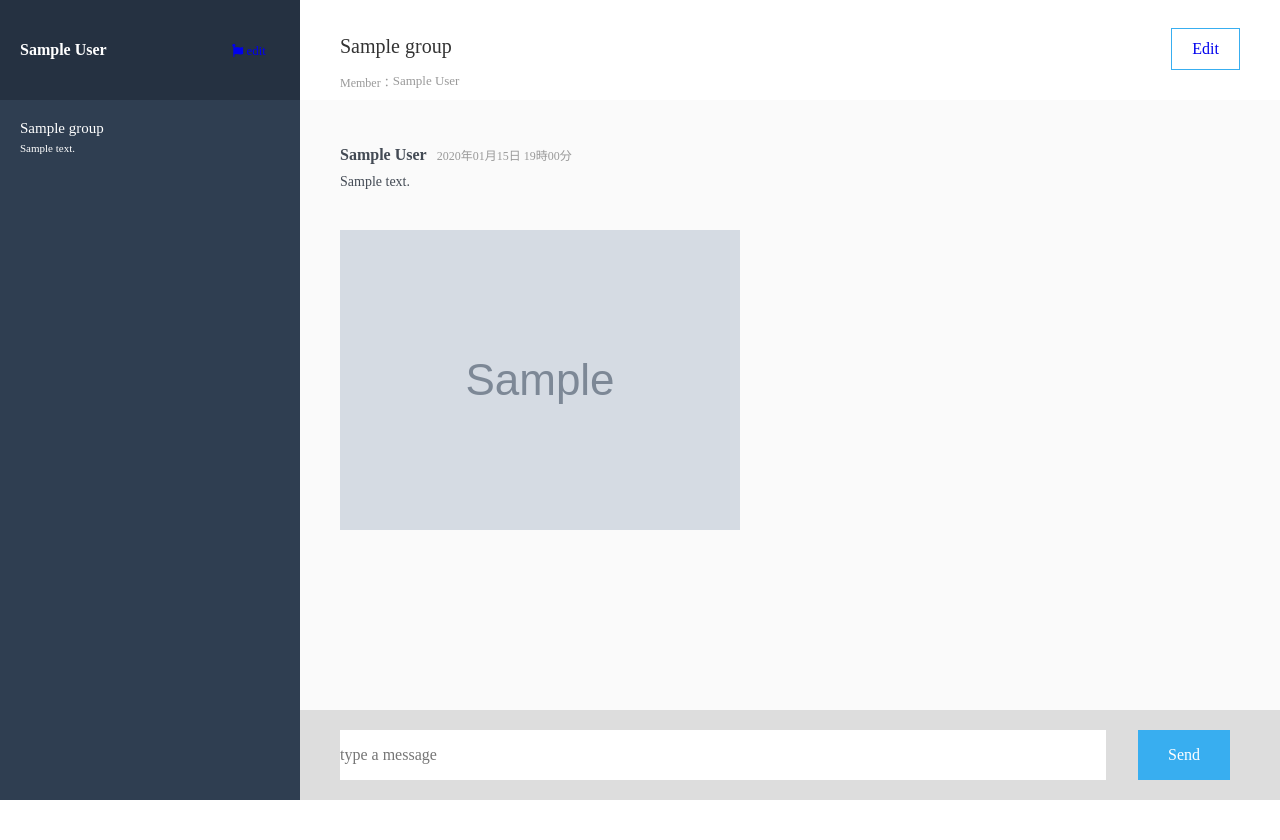
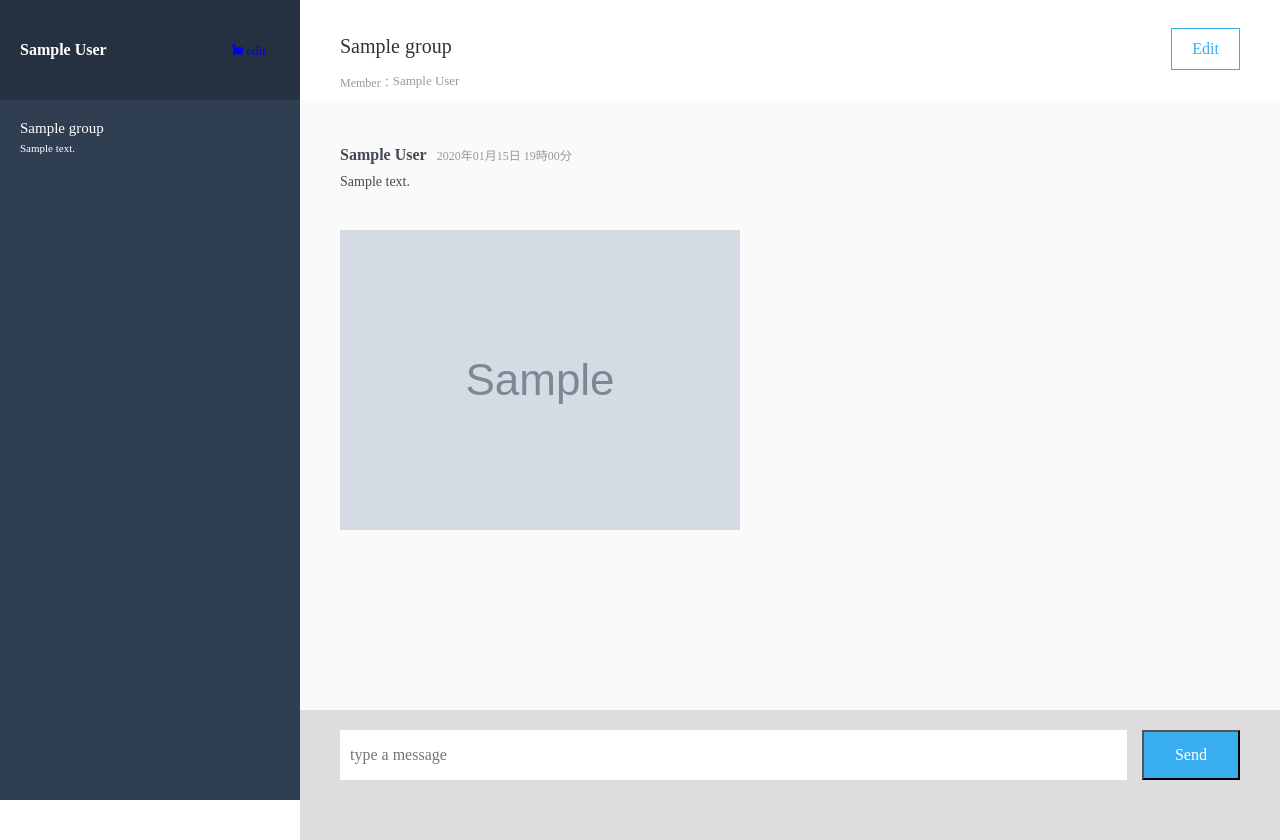
Before and after one commit to megkato/chat-space, a Rails app: page /groups/1/messages in a window 1280 px wide. Before the commit the page ends 800 px from the top, so only its background shows below. Run offline with Rails 7, Linux system fonts and the light colour scheme; a user stored in the database is signed in; tables that the repository leaves empty hold one stand-in row (values such as "Sample post"); grey boxes marked "Sample" are stand-in pictures; style sheets or scripts are compiled from the project's sources; some libraries are stand-ins or nearby versions.

Commit message:
Update css

```diff
--- a/app/assets/stylesheets/config/colors.scss
+++ b/app/assets/stylesheets/config/colors.scss
@@ -1,7 +1,7 @@
 $white: #fff;
 $side_blue_dark: #253141;
 $side_blue_light: #2f3e51;
-$light_blue: #38AEF0;
+$light_blue: #38aef0;
 $light_gray: #999;
 $black: #434a54;
 $alert_orange: #F35500;
--- a/app/assets/stylesheets/modules/chat.scss
+++ b/app/assets/stylesheets/modules/chat.scss
@@ -24,12 +24,14 @@
     }
     .right-header {
       border: 1px solid $light_blue;
-      color: $light_blue;
       float: right;
       height: 40px;
       line-height: 40px;
       margin-top: 28px;
       padding: 0 20px;
+    }
+    a {
+      color: $light_blue;
     }
   }
 
@@ -65,13 +67,16 @@
   }
 
   .form {
-    background-color: #DDDDDD;
-    box-sizing: border-box;
+    background-color: #ddd;
     height: 90px;
-    padding: 20px 50px 20px 40px;
+    padding: 20px 40px;
+    .new_message{
+      display: flex;
+    }
     &__message {
       border: none;
-      float: left;
+      display: flex;
+      padding: 0 40px 0 10px;
       height: 50px;
       width: calc(100% - 150px);
     }
@@ -90,13 +95,14 @@
     }
     &__submit {
       background-color: $light_blue;
-      border: none;
       color: $white;
       float: right;
       font-size: 16px;
-      height: 50px;
       margin-left: 15px;
       padding: 0 30px;
+      width: 100px;
+      height: 50px;
+      cursor: pointer;
     }
   }
 }
```
